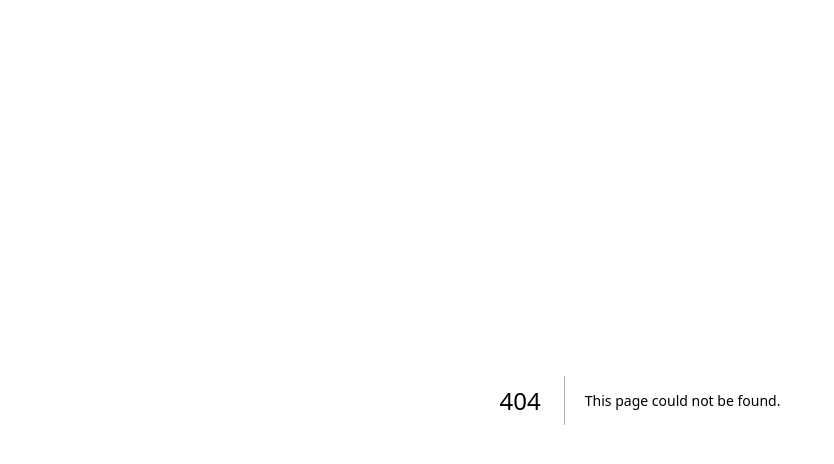
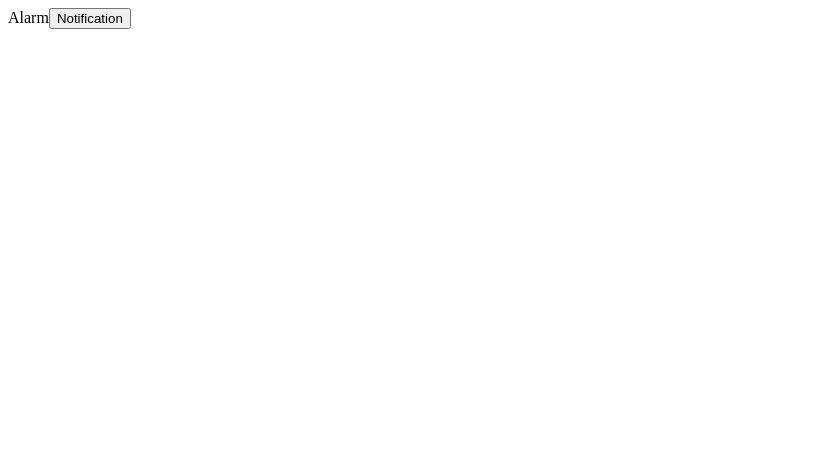
Before and after one commit to uuuuooii/github-alarm, a Next.js app: page /alarm in a window 1280 px wide. Before the commit this address had no page. Shown: the top 464 px of the page, without its empty margins (0-834 px from the left). Built offline with nearby package versions, Linux system fonts and the light colour scheme.

Commit message:
Update: browser 알림

```diff
--- /dev/null
+++ b/src/app/alarm/page.tsx
@@ -0,0 +1,25 @@
+'use client';
+
+import React from 'react';
+
+const Alarm = () => {
+  const onClickSendNotification = () => {
+    console.log('ss');
+    if ('Notification' in window && Notification.permission === 'granted')
+      new Notification('Hello Developers!!', {
+        body: 'This is your notification message',
+        icon: '/알림.png'
+      });
+  };
+
+  return (
+    <div>Alarm
+      <button
+        onClick={() => onClickSendNotification()}>
+        Notification
+      </button>
+    </div>
+  );
+};
+
+export default Alarm;
--- a/src/app/page.tsx
+++ b/src/app/page.tsx
@@ -10,6 +10,7 @@ export default function Home() {
   // console.log(username);
 
 
+  // TODO: commit 수 확인하기
 
   const getData = async () => {
     const token = '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';
```
Also changed, not shown: public/알림.png (added).
